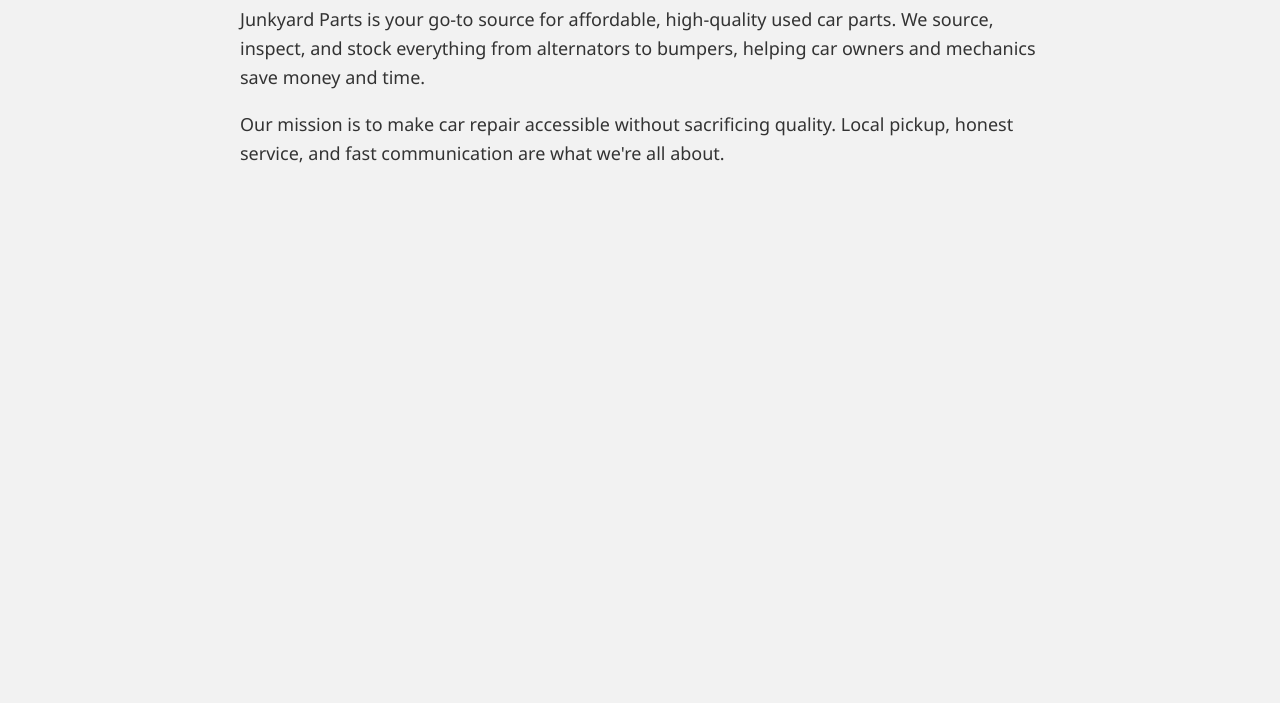
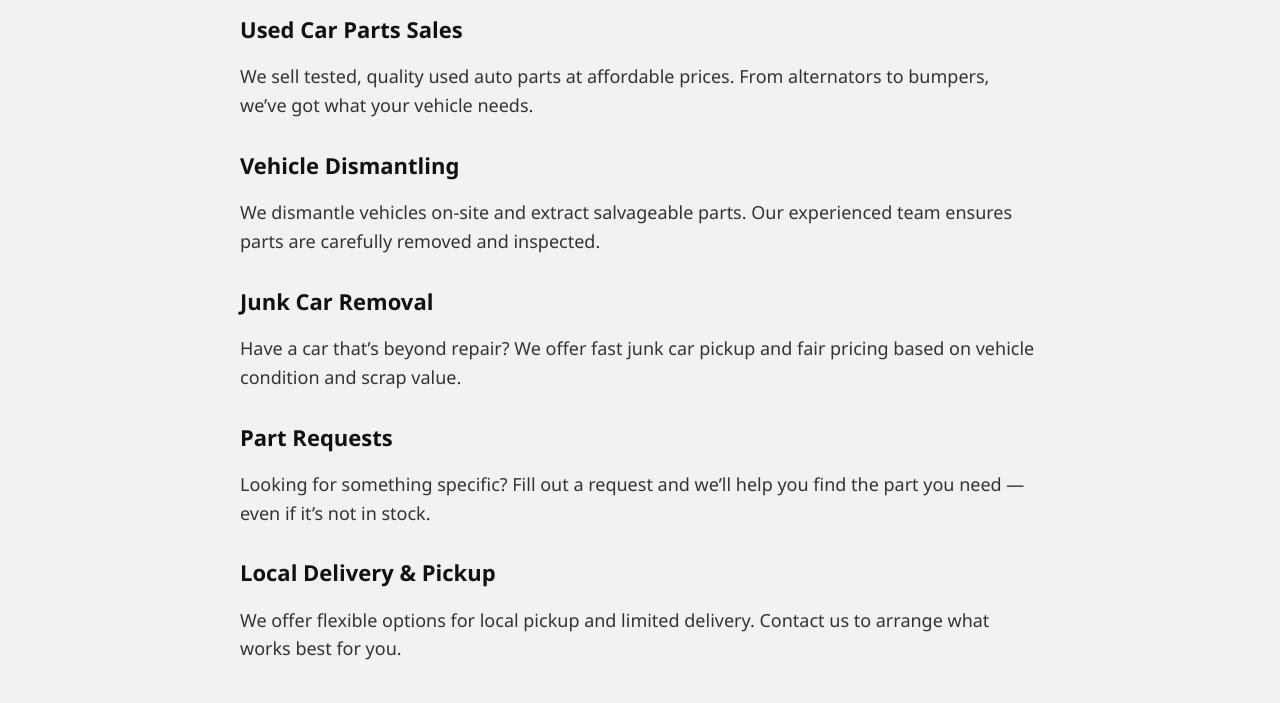
Before and after one commit to arm40301/operationEuro, a plain HTML site: page about.html in a window 1280 px wide. Shown: the part 153-856 px from the top of the page. Before the commit the page ends 800 px from the top, so only its background shows below. Drawn offline with Linux system fonts and the light colour scheme.

Commit message:
Update about.html

```diff
--- a/about.html
+++ b/about.html
@@ -1,9 +1,10 @@
+<!-- ✅ services.html -->
 <!DOCTYPE html>
 <html lang="en">
 <head>
   <meta charset="UTF-8" />
   <meta name="viewport" content="width=device-width, initial-scale=1.0" />
-  <title>About Us - Junkyard Parts</title>
+  <title>Our Services</title>
   <style>
     body {
       margin: 0;
@@ -37,9 +38,16 @@
       color: #111;
     }
 
-    p {
+    .service h2 {
+      margin-top: 30px;
+      font-size: 22px;
+      color: #111;
+    }
+
+    .service p {
       font-size: 18px;
       line-height: 1.6;
+      margin: 10px 0 30px;
     }
   </style>
 </head>
@@ -50,13 +58,33 @@
   </header>
 
   <div class="container">
-    <h1>About Us</h1>
-    <p>
-      Junkyard Parts is your go-to source for affordable, high-quality used car parts. We source, inspect, and stock everything from alternators to bumpers, helping car owners and mechanics save money and time.
-    </p>
-    <p>
-      Our mission is to make car repair accessible without sacrificing quality. Local pickup, honest service, and fast communication are what we're all about.
-    </p>
+    <h1>Our Services</h1>
+
+    <div class="service">
+      <h2>Used Car Parts Sales</h2>
+      <p>We sell tested, quality used auto parts at affordable prices. From alternators to bumpers, we’ve got what your vehicle needs.</p>
+    </div>
+
+    <div class="service">
+      <h2>Vehicle Dismantling</h2>
+      <p>We dismantle vehicles on-site and extract salvageable parts. Our experienced team ensures parts are carefully removed and inspected.</p>
+    </div>
+
+    <div class="service">
+      <h2>Junk Car Removal</h2>
+      <p>Have a car that’s beyond repair? We offer fast junk car pickup and fair pricing based on vehicle condition and scrap value.</p>
+    </div>
+
+    <div class="service">
+      <h2>Part Requests</h2>
+      <p>Looking for something specific? Fill out a request and we’ll help you find the part you need — even if it’s not in stock.</p>
+    </div>
+
+    <div class="service">
+      <h2>Local Delivery & Pickup</h2>
+      <p>We offer flexible options for local pickup and limited delivery. Contact us to arrange what works best for you.</p>
+    </div>
+
   </div>
 
 </body>
```
